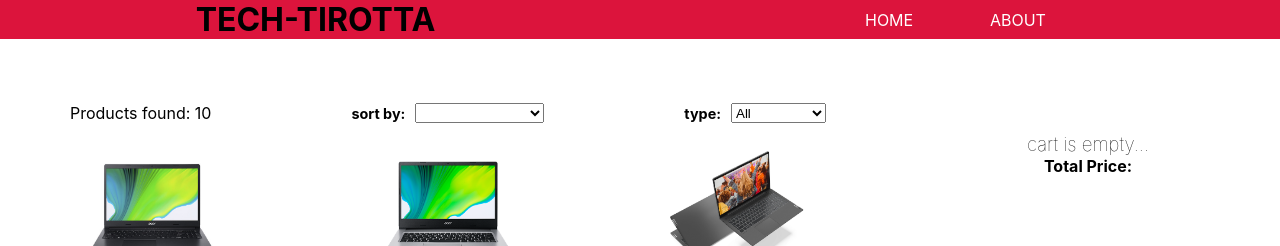
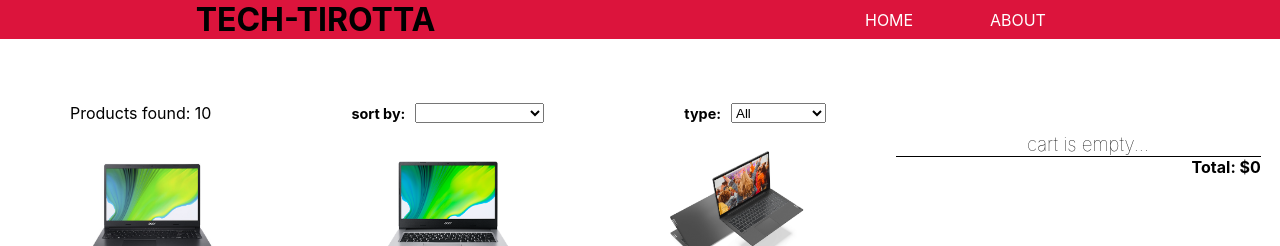
Before and after one commit to TirottaSoftware/tech-tirotta, a React (Create React App) app: page / in a window 1280 px wide. Shown: the top 246 px of the page. Built offline with nearby package versions, Linux system fonts and the light colour scheme.

Commit message:
added cart totalPrice feature

```diff
--- a/src/App.js
+++ b/src/App.js
@@ -11,6 +11,7 @@ function App() {
   const [type, setType] = useState("");
   const [products, setProducts] = useState(data.products);
   const [cart, setCart] = useState([]);
+  const[totalPrice, setTotalPrice] = useState(0);
 
   const sortPrice = (event) =>{
     setPrice(event.target.value);
@@ -33,6 +34,17 @@ function App() {
     else{
       setProducts(data.products.filter(p => p.type === event.target.value))
     }
+  }
+  useEffect(() => {
+    updateTotalPrice();
+  }, [cart])
+
+  const updateTotalPrice =() =>{
+    let total =0;
+    cart.forEach(product =>{
+      total += product.price;
+    })
+    setTotalPrice(total);
   }
 
   const addToCart = (product) =>{
@@ -63,6 +75,7 @@ function App() {
             addToCart = {addToCart}/>
             <Cart
             cart = {cart}
+            totalPrice = {totalPrice}
             removeItem = {removeItem}
             />
         </div>
--- a/src/components/cart.css
+++ b/src/components/cart.css
@@ -40,3 +40,8 @@
   outline: none;
   background: transparent;
 }
+.cart-price h4 {
+  margin-right: 5%;
+  text-align: end;
+  border-top: 1px solid black;
+}
--- a/src/components/cart.js
+++ b/src/components/cart.js
@@ -7,10 +7,6 @@ export default class Cart extends Component {
     this.state = {
     }
 }
-
-    getTotalPrice = () =>{
-
-    }
 
     render() {
         return (
@@ -29,7 +25,7 @@ export default class Cart extends Component {
                 </div>)
                 )}
                 <div className = "cart-price">
-                <h4>Total Price: {this.getTotalPrice}</h4>
+                <h4>Total: ${this.props.totalPrice}</h4>
                 </div>
             </div>
         )
```
